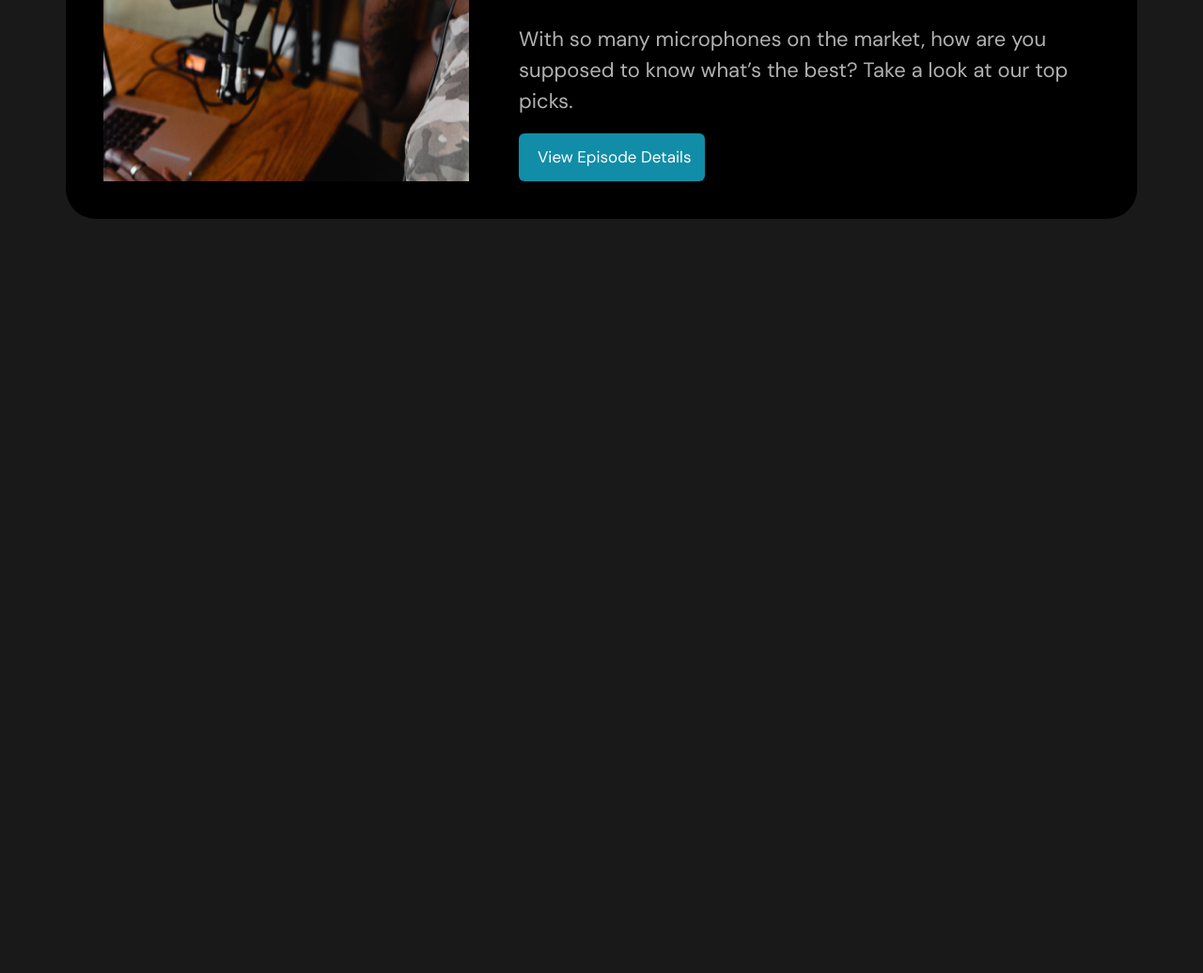
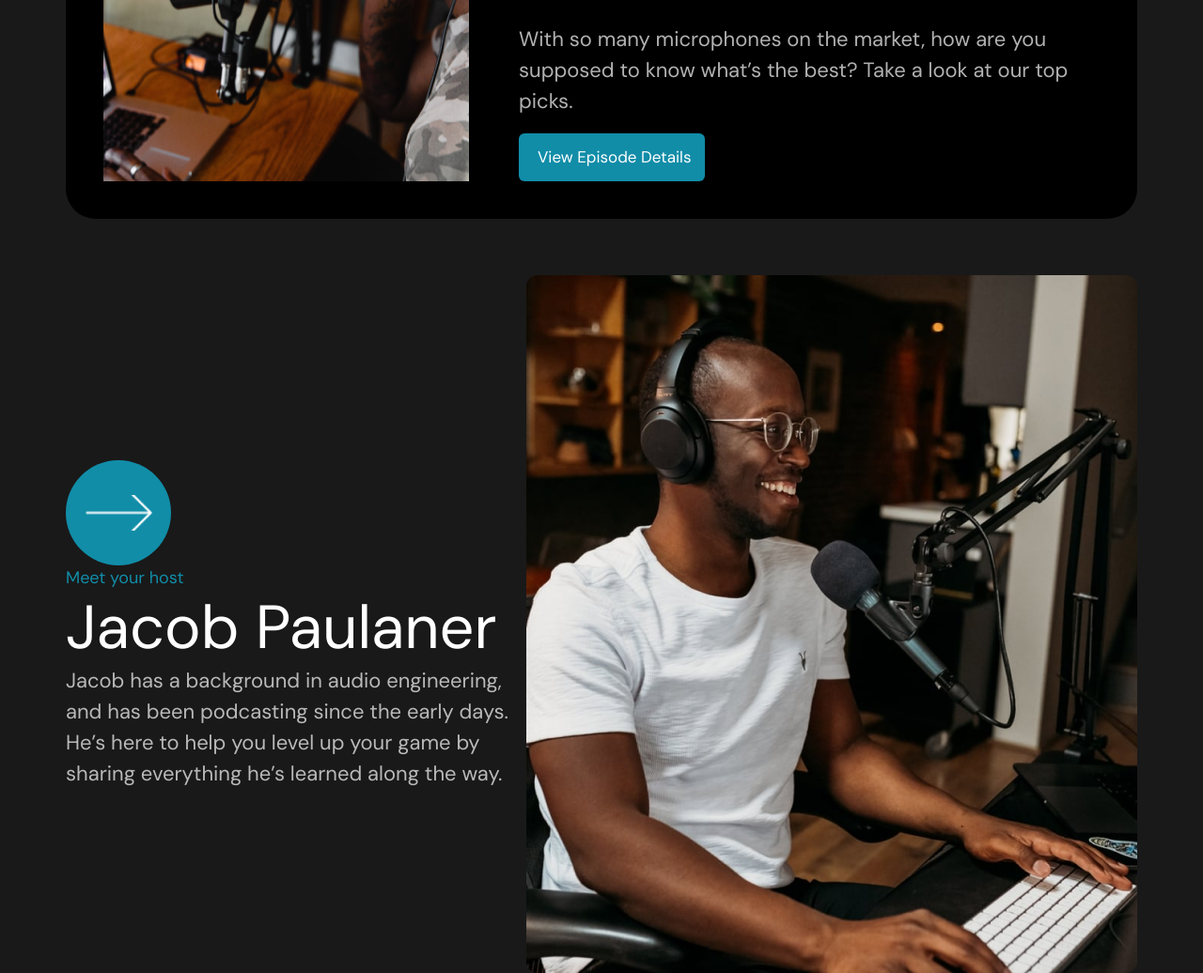
Before and after one commit to AnatolyGess/Castaway, a plain HTML site: page index.html in a window 1280 px wide. Shown: the part 2862-3898 px from the top of the page at 94% size. Before the commit the page ends 3155 px from the top, so only its background shows below. Drawn offline with Linux system fonts and the light colour scheme.

Commit message:
sketches for profile

```diff
--- a/index.html
+++ b/index.html
@@ -107,6 +107,16 @@
             </div>
           </article>
         </section>
+        <div class="profile-wrapper">
+          <div class="profile-left">
+            <div class="circle"><a href=""><img src="./img/Arrow.png" alt=""></img></a></div>
+            <p class="profile-link">Meet your host</p>
+            <h4 class="profile-header">Jacob Paulaner</h4>
+            <p class="profile-about">Jacob has a background in audio engineering, and has been podcasting since the early days.</p>
+            <p class="profile-about">He’s here to help you level up your game by sharing everything he’s learned along the way.</p>
+          </div>
+          <img src="./img/Jacob Paulaner.png" alt="">
+        </div>
       </main>
     </div>
   </body>
--- a/styles.css
+++ b/styles.css
@@ -127,3 +127,43 @@ main {
 }
 
 /* Latest episodes ⬆️ */
+
+.profile-wrapper {
+  display: flex;
+  justify-content: space-between;
+}
+.profile-left {
+  display: flex;
+  flex-direction: column;
+  justify-content: center;
+}
+.circle {
+  height: 112px;
+  width: 112px;
+  background: #118da8;
+  border-radius: 50%;
+  display: flex;
+  justify-content: center;
+  align-content: center;
+}
+.circle a {
+  display: flex;
+  align-self: center;
+}
+.circle a img {
+  align-self: center;
+}
+.profile-link {
+  color: #118da8;
+  font-size: 18px;
+  line-height: 27px;
+}
+.profile-header {
+  font-size: 65px;
+  line-height: 79px;
+}
+.profile-about {
+  font-size: 22px;
+  line-height: 33px;
+  color: #ffffffb2;
+}
```
